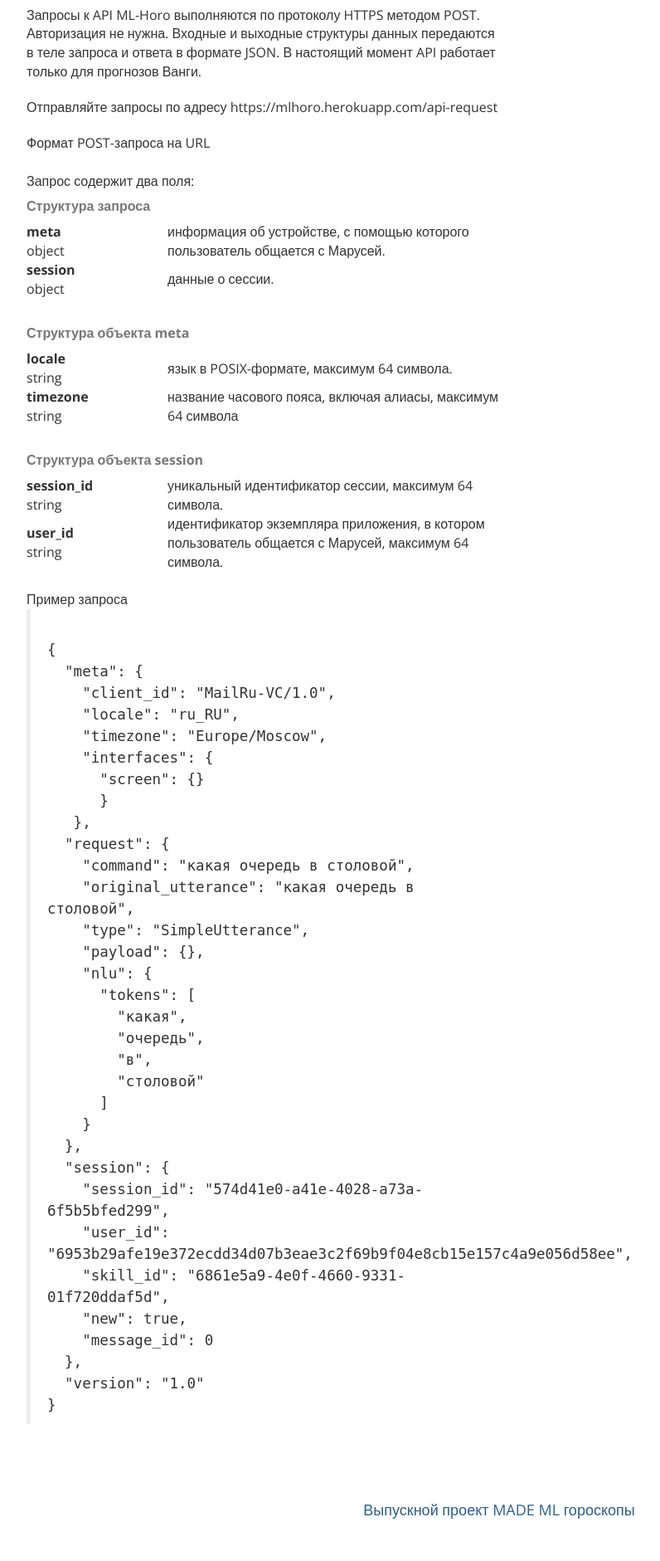
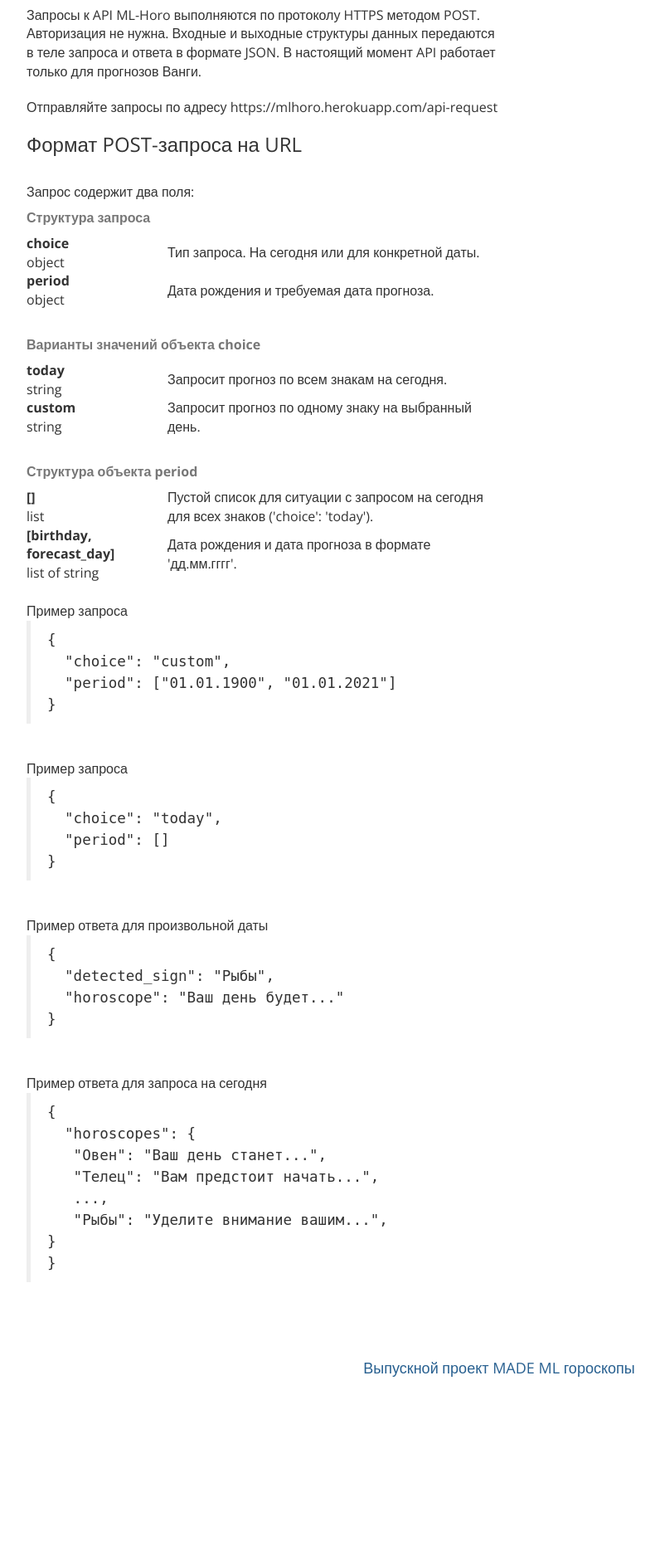
Before and after one commit to andrecpc/SIte_of_MADE_graduation_project_ML_horoscopes, a Flask app: page /api in a window 1280 px wide. Shown: the part 199-2080 px from the top of the page at 83% size, without its empty margins (38-834 px from the left). After the commit the page ends 1858 px from the top, so only its background shows below. Run offline with Flask 2, Linux system fonts and the light colour scheme; some libraries are stand-ins or nearby versions.

Commit message:
дописана справка по апи, добавлены заглушки на апи, мелкие правки

```diff
--- a/app.py
+++ b/app.py
@@ -90,6 +90,65 @@ def api():
 
 	return render_template('api.html')
 
+# Обработчик запросов к api
+@app.route("/api-request", methods=['POST'])
+def api_request():
+	'''На странице /api есть документация. Здесь надо сделать тот же
+	функционал, что и для страницы vanga_custom, только на выходе
+	не будем рендерить страницу, а просто возвращать ответ с запрашиваемой
+	информацией.'''
+
+	logging.info("Request: %r", request.json)
+	answer = {}
+
+	if request.json['choice'] == 'today':
+		# Выдергиваем из csv 12 прогнозов на сегодня и записываем в словарь,
+		# где ключи знаки, а прогнозы значения. Всё как в vanga_today.
+
+		# Пока тут заглушка, и просто берется первая строка файла с 12 прогнозами
+		horos = list(PREDICTIONS_DF[SIGNS][0:1].values[0])
+		sig = [el.capitalize() for el in SIGNS]
+		horos_dict = dict(zip(sig, horos))
+		answer["horoscopes"] = horos_dict
+
+	elif request.json['choice'] == 'custom':
+		# Делаем предсказание по дате и определяем знак как в vanga_custom
+
+		# Тут определяем знак зодиака
+		d,m,y = request.json['period'][0].split('.')
+		user_sign = get_zodiac_sign(d, m)
+		user_sign = RU_EN_SIGNS[user_sign]
+
+		# Тут готовим фрейм с координатами планет по дате
+		date_of_horo = request.json['period'][1].replace('.', '-')
+		date_of_horo = '-'.join(date_of_horo.split('-')[::-1])
+		date_for_epoch = Time(date_of_horo).jd
+		# Фрейм с координатами планет под выбранную дату (shape (1, 81))
+		df_planets = pd.read_csv("files/planets_template.csv", sep=";")
+		for k, v in PLANETS.items():
+			kk = [k+'_x',k+'_y',k+'_z',k+'_vx',k+'_vy',k+'_vz',k+'_l',k+'_ry',k+'_rr']
+			df_planets.loc[0, kk] = Horizons(id=v, location=500, epochs=date_for_epoch, id_type='id').vectors().to_pandas()[['x','y','z','vx','vy','vz','lighttime','range','range_rate']].values[0]
+
+		# Тут готовим ohe фрейм для знака
+		cls_cols = [el.capitalize() + '_cls' for el in SIGNS]
+		# Фрейм с ohe знака
+		df_ohe = pd.DataFrame(columns=cls_cols)
+		df_ohe.loc[0] = [0,0,0,0,0,0,0,0,0,0,0,0]
+		df_ohe[user_sign + '_cls'] = 1
+
+		# Тут конкатим итоговый фрейм фич.
+		features_df = pd.concat([df_planets,df_ohe],axis=1)
+
+		# В эту переменную потом надо положить финальный прогноз, пока тут заглушка из фич
+		predicted_horo = features_df.values[0][1:]
+
+		answer["detected_sign"] = user_sign
+		answer["horoscope"] = str(predicted_horo)
+
+	logging.info("response %r", answer)
+
+	return json.dumps (answer, ensure_ascii=False, indent=2)
+
 # Рендер прогнозов Ванги из файла на сегодня
 @app.route("/vanga_today")
 def vanga_today():
@@ -100,7 +159,7 @@ def vanga_today():
 	разметка по датам, и тогда надо фильтровать по дате. Сегодняшнюю дату
 	можно брать из встроенного питовского time.'''
 
-	# Пока тут заглушка, и просто берется первая строка файл с 12 прогнозами
+	# Пока тут заглушка, и просто берется первая строка файла с 12 прогнозами
 	horos = list(PREDICTIONS_DF[SIGNS][0:1].values[0])
 	sig = [el.capitalize() for el in SIGNS]
 	horos_dict = dict(zip(sig, horos))
--- a/templates/api.html
+++ b/templates/api.html
@@ -9,61 +9,58 @@
     <p>Запросы к API ML-Horo выполняются по протоколу HTTPS методом POST. Авторизация не нужна. Входные и выходные структуры данных передаются в теле запроса и ответа в формате JSON. В настоящий момент API работает только для прогнозов Ванги.</p>
     <p>Отправляйте запросы по адресу https://mlhoro.herokuapp.com/api-request</p>
     <div class="dev_page_block">
-  <div role="heading" class="wk_header">Формат&nbsp;POST-запроса на URL</div><br>
+  <h3><div role="heading" class="wk_header">Формат&nbsp;POST-запроса на URL</div></h3><br>
 Запрос содержит два поля: <br>
 <table cellpadding="0" cellspacing="0" class="wk_table wk_table_no_margin"><colgroup><col style="width: 170px"></colgroup><caption><b>Структура запроса</b></caption>
 
 <tbody>
-<tr><td><b>meta</b><br>
-<span class="wk_gray">object</span></td><td>информация об устройстве, с помощью которого пользователь общается с Марусей. </td></tr>
-<tr><td><b>session</b><br>
-<span class="wk_gray">object</span></td><td>данные о сессии. </td></tr>
+<tr><td><b>choice</b><br>
+<span class="wk_gray">object</span></td><td>Тип запроса. На сегодня или для конкретной даты. </td></tr>
+<tr><td><b>period</b><br>
+<span class="wk_gray">object</span></td><td>Дата рождения и требуемая дата прогноза. </td></tr>
 </tbody>
 
 </table> <br>
-<table cellpadding="0" cellspacing="0" class="wk_table wk_table_no_margin"><colgroup><col style="width: 170px"></colgroup><caption><b>Структура объекта meta</b></caption><tbody><tr><td><b>locale</b><br>
-<span class="wk_gray">string</span></td><td>язык в POSIX-формате, максимум 64 символа. </td></tr><tr><td><b>timezone</b><br>
-<span class="wk_gray">string</span></td><td>название часового пояса, включая алиасы, максимум 64 символа </td></tr>
+<table cellpadding="0" cellspacing="0" class="wk_table wk_table_no_margin"><colgroup><col style="width: 170px"></colgroup><caption><b>Варианты значений объекта choice</b></caption><tbody><tr><td><b>today</b><br>
+<span class="wk_gray">string</span></td><td>Запросит прогноз по всем знакам на сегодня. </td></tr><tr><td><b>custom</b><br>
+<span class="wk_gray">string</span></td><td>Запросит прогноз по одному знаку на выбранный день. </td></tr>
 </tbody></table> <br>
-<table cellpadding="0" cellspacing="0" class="wk_table wk_table_no_margin"><colgroup><col style="width: 170px"></colgroup><caption><b>Структура объекта session</b></caption><tbody><tr><td><b>session_id</b><br>
-<span class="wk_gray">string</span></td><td>уникальный идентификатор сессии, максимум 64 символа. </td></tr><tr><td><b>user_id</b><br>
-<span class="wk_gray">string</span></td><td>идентификатор экземпляра приложения, в котором пользователь общается с Марусей, максимум 64 символа. </td></tr>
+<table cellpadding="0" cellspacing="0" class="wk_table wk_table_no_margin"><colgroup><col style="width: 170px"></colgroup><caption><b>Структура объекта period</b></caption><tbody><tr><td><b>[]</b><br>
+<span class="wk_gray">list</span></td><td>Пустой список для ситуации с запросом на сегодня для всех знаков ('choice': 'today'). </td></tr><tr><td><b>[birthday, forecast_day]</b><br>
+<span class="wk_gray">list of string</span></td><td>Дата рождения и дата прогноза в формате 'дд.мм.гггг'. </td></tr>
 </tbody></table> <br>
 
-<div class="wk_hider_box_opened"><div class="wk_hider_header"><div class="wk_hider_title" onclick="Wiki.switchHider(this)">Пример запроса</div></div><div class="wk_hider_body"><blockquote><tt> <br>
+<div class="wk_hider_box_opened"><div class="wk_hider_header"><div class="wk_hider_title" onclick="Wiki.switchHider(this)">Пример запроса</div></div><div class="wk_hider_body"><blockquote><tt>
 { <br>
-&nbsp;&nbsp;"meta": { <br>
-&nbsp;&nbsp;&nbsp;&nbsp;"client_id": "MailRu-VC/1.0", <br>
-&nbsp;&nbsp;&nbsp;&nbsp;"locale": "ru_RU", <br>
-&nbsp;&nbsp;&nbsp;&nbsp;"timezone": "Europe/Moscow", <br>
-&nbsp;&nbsp;&nbsp;&nbsp;"interfaces": { <br>
-&nbsp;&nbsp;&nbsp;&nbsp;&nbsp;&nbsp;"screen": {} <br>
-&nbsp;&nbsp;&nbsp;&nbsp;&nbsp;&nbsp;} <br>
-&nbsp;&nbsp;&nbsp;}, <br>
-&nbsp;&nbsp;"request": { <br>
-&nbsp;&nbsp;&nbsp;&nbsp;"command": "какая очередь в столовой", <br>
-&nbsp;&nbsp;&nbsp;&nbsp;"original_utterance": "какая очередь в столовой", <br>
-&nbsp;&nbsp;&nbsp;&nbsp;"type": "SimpleUtterance", <br>
-&nbsp;&nbsp;&nbsp;&nbsp;"payload": {}, <br>
-&nbsp;&nbsp;&nbsp;&nbsp;"nlu": { <br>
-&nbsp;&nbsp;&nbsp;&nbsp;&nbsp;&nbsp;"tokens": [ <br>
-&nbsp;&nbsp;&nbsp;&nbsp;&nbsp;&nbsp;&nbsp;&nbsp;"какая", <br>
-&nbsp;&nbsp;&nbsp;&nbsp;&nbsp;&nbsp;&nbsp;&nbsp;"очередь", <br>
-&nbsp;&nbsp;&nbsp;&nbsp;&nbsp;&nbsp;&nbsp;&nbsp;"в", <br>
-&nbsp;&nbsp;&nbsp;&nbsp;&nbsp;&nbsp;&nbsp;&nbsp;"столовой" <br>
-&nbsp;&nbsp;&nbsp;&nbsp;&nbsp;&nbsp;] <br>
-&nbsp;&nbsp;&nbsp;&nbsp;} <br>
-&nbsp;&nbsp;}, <br>
-&nbsp;&nbsp;"session": { <br>
-&nbsp;&nbsp;&nbsp;&nbsp;"session_id": "574d41e0-a41e-4028-a73a-6f5b5bfed299", <br>
-&nbsp;&nbsp;&nbsp;&nbsp;"user_id": "6953b29afe19e372ecdd34d07b3eae3c2f69b9f04e8cb15e157c4a9e056d58ee", <br>
-&nbsp;&nbsp;&nbsp;&nbsp;"skill_id": "6861e5a9-4e0f-4660-9331-01f720ddaf5d", <br>
-&nbsp;&nbsp;&nbsp;&nbsp;"new": true, <br>
-&nbsp;&nbsp;&nbsp;&nbsp;"message_id": 0 <br>
-&nbsp;&nbsp;}, <br>
-&nbsp;&nbsp;"version": "1.0" <br>
+&nbsp;&nbsp;"choice": "custom", <br>
+&nbsp;&nbsp;"period": ["01.01.1900", "01.01.2021"] <br>
 }</tt></blockquote> <br>
-</div></div> <a name="2.2 Формат ответа обработчика скилла Марусе"></a><div></div>
+</div></div>
+<div class="wk_hider_box_opened"><div class="wk_hider_header"><div class="wk_hider_title" onclick="Wiki.switchHider(this)">Пример запроса</div></div><div class="wk_hider_body"><blockquote><tt>
+{ <br>
+&nbsp;&nbsp;"choice": "today", <br>
+&nbsp;&nbsp;"period": [] <br>
+}</tt></blockquote> <br>
+</div></div>
+
+<div class="wk_hider_box_opened"><div class="wk_hider_header"><div class="wk_hider_title" onclick="Wiki.switchHider(this)">Пример ответа для произвольной даты</div></div><div class="wk_hider_body"><blockquote><tt>
+{ <br>
+&nbsp;&nbsp;"detected_sign": "Рыбы", <br>
+&nbsp;&nbsp;"horoscope": "Ваш день будет..." <br>
+}</tt></blockquote> <br>
+</div></div>
+
+<div class="wk_hider_box_opened"><div class="wk_hider_header"><div class="wk_hider_title" onclick="Wiki.switchHider(this)">Пример ответа для запроса на сегодня</div></div><div class="wk_hider_body"><blockquote><tt>
+{ <br>
+&nbsp;&nbsp;"horoscopes": { <br>
+&nbsp;&nbsp;&nbsp;"Овен": "Ваш день станет...", <br>
+&nbsp;&nbsp;&nbsp;"Телец": "Вам предстоит начать...", <br>
+&nbsp;&nbsp;&nbsp;..., <br>
+&nbsp;&nbsp;&nbsp;"Рыбы": "Уделите внимание вашим...", <br>
+} <br>
+}</tt></blockquote> <br>
+</div></div>
+
 </div>
   </div>
 </section>
--- a/templates/base.html
+++ b/templates/base.html
@@ -44,7 +44,9 @@ http://www.templatemo.com/tm-477-puzzle
 </div>
 
 <div class="text-center footer">
-	<div class="container">
+	<div class="container" title="Команда: Рогачев Александр, Пиманов Даниил, Зеленский Павел, Педченко Андрей.
+Куратор: Сулимов Павел
+">
 		Выпускной проект MADE ML гороскопы
     </div>
 </div>
```
Also changed, not shown: 1 other file.
